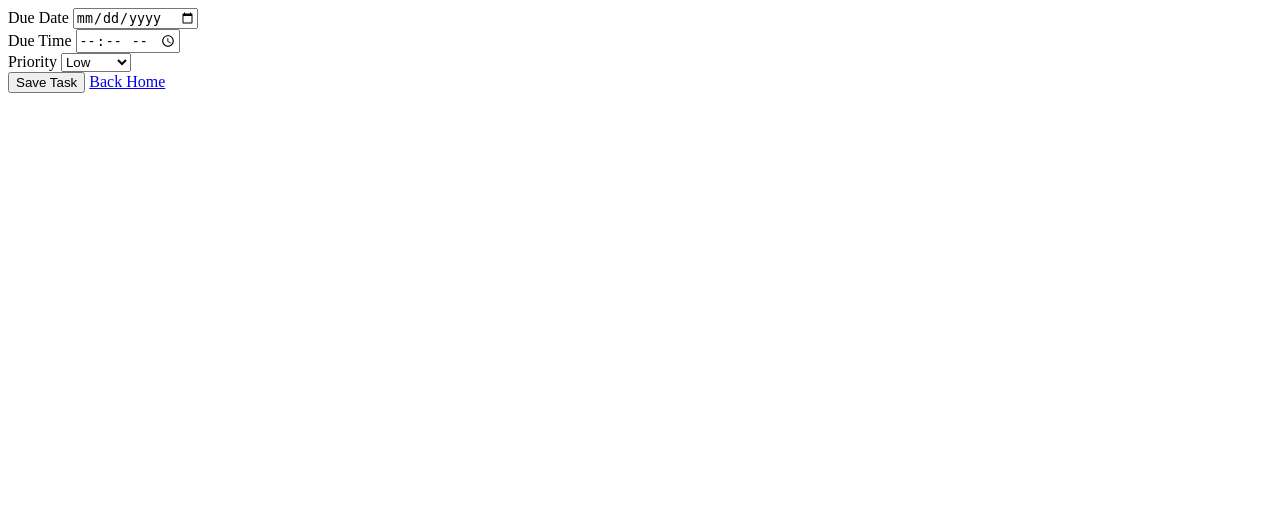
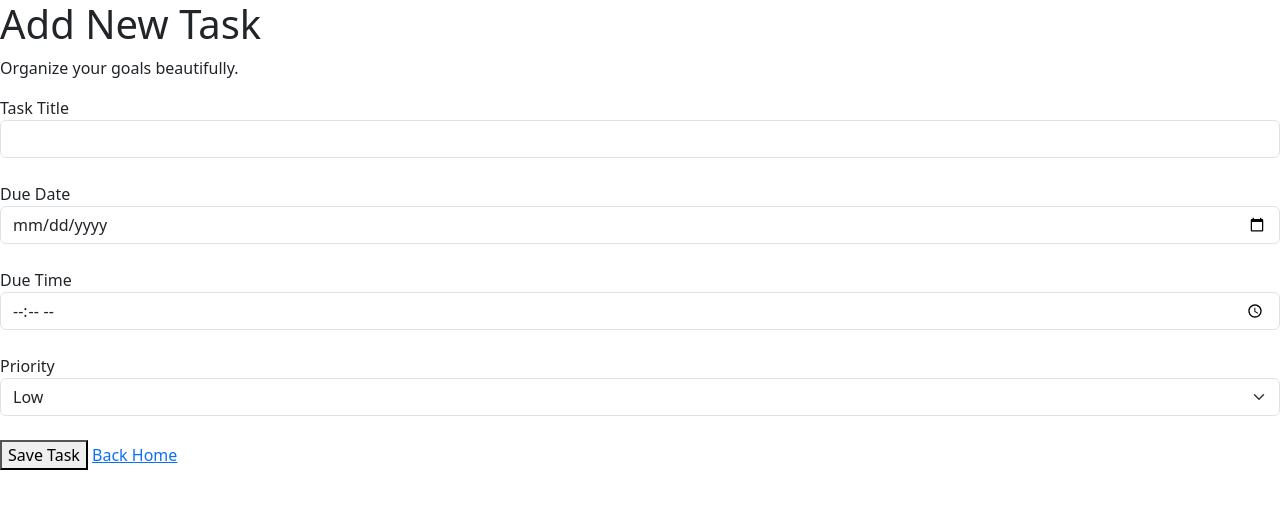
Before and after one commit to SteffaniSilva/To-do-list, a Flask app: page /add in a window 1280 px wide. Shown: the top 509 px of the page. Run offline with Flask 3, Linux system fonts and the light colour scheme.

Commit message:
Refactor add_task.html for improved structure

```diff
--- a/templates/add_task.html
+++ b/templates/add_task.html
@@ -1,4 +1,50 @@
 <!DOCTYPE html>
+<html lang="en">
+<head>
+
+    <meta charset="UTF-8">
+    <meta name="viewport" content="width=device-width, initial-scale=1.0">
+
+    <title>Add Task</title>
+
+    <link
+        href="https://cdn.jsdelivr.net/npm/bootstrap@5.3.0/dist/css/bootstrap.min.css"
+        rel="stylesheet"
+    >
+
+    <link
+        rel="stylesheet"
+        href="{{ url_for('static', filename='style.css') }}"
+    >
+
+</head>
+
+<body>
+
+<section class="form-page">
+
+    <div class="form-card">
+
+        <h1>Add New Task</h1>
+
+        <p class="form-subtitle">
+            Organize your goals beautifully.
+        </p>
+
+        <form method="POST">
+
+            <div class="mb-4">
+
+                <label>Task Title</label>
+
+                <input
+                    type="text"
+                    name="title"
+                    class="form-control custom-input"
+                    required
+                >
+
+            </div>
 
             <div class="mb-4">
 
@@ -53,12 +99,6 @@
 
     </div>
 
-            </div>
-
-        </div>
-
-    </div>
-
 </section>
 
 </body>
```
Lines whose indentation alone changed are shown as unchanged.
